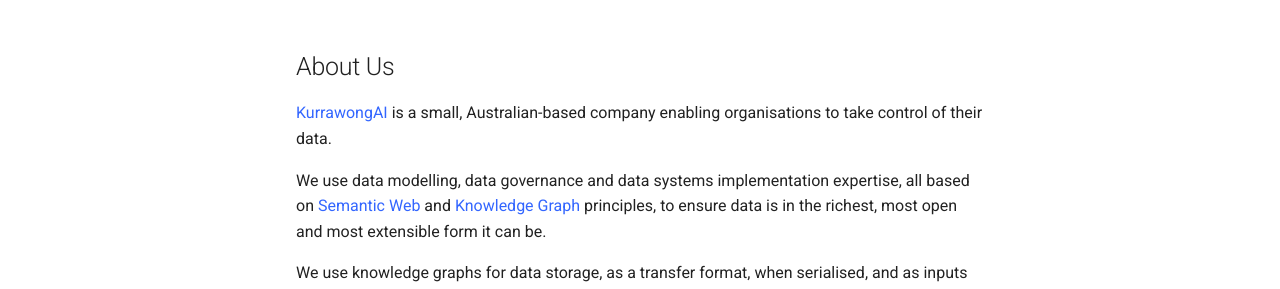
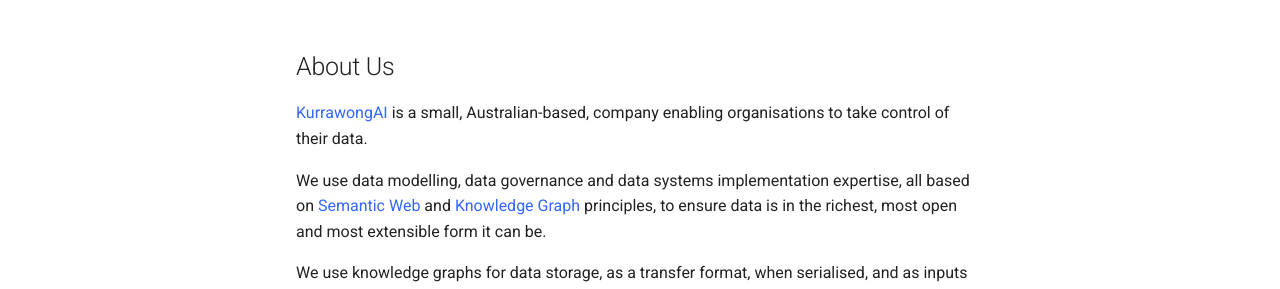
Before and after one commit to Kurrawong/docs, an MkDocs documentation site: the page built from docs/index.md, in a window 1280 px wide and 1080 px high. Shown: the part 674-963 px from the top of the window. Built offline with MkDocs 1.6.1 and Material for MkDocs 9.7.7, drawn with Linux system fonts in a browser that asks for light colours.

Commit message:
Monique's first update

```diff
--- a/docs/index.md
+++ b/docs/index.md
@@ -17,7 +17,7 @@
 
 ## About Us
 
-[KurrawongAI](https://kurrawong.ai) is a small, Australian-based company enabling organisations to take control of their data.
+[KurrawongAI](https://kurrawong.ai) is a small, Australian-based, company enabling organisations to take control of their data.
 
 We use data modelling, data governance and data systems implementation expertise, all based on [Semantic Web](https://www.w3.org/standards/semanticweb/) and [Knowledge Graph](https://en.wikipedia.org/wiki/Knowledge_graph) principles, to ensure data is in the richest, most open and most extensible form it can be.
 
```
Also changed, not shown: 1 other file.
